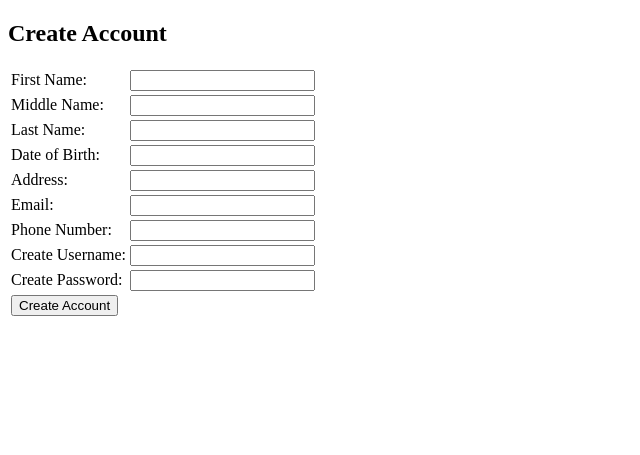
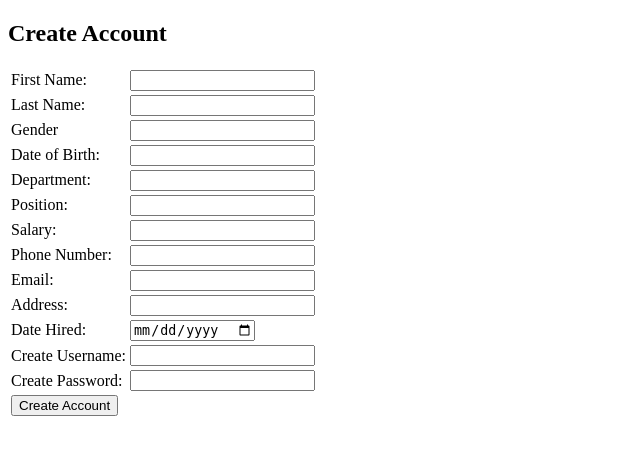
Before and after one commit to BenedictMachica/HR-Employee-Record, a PHP site: page /create.php in a window 1280 px wide. Shown: the top 455 px of the page, without its empty margins (0-640 px from the left). Run offline with PHP 8.4, Linux system fonts and the light colour scheme.

Commit message:
Update create.php

```diff
--- a/loginlogout w features/create.php
+++ b/loginlogout w features/create.php
@@ -4,12 +4,16 @@ include("session.php");
 if(isset($_POST["create"]))
 {
     $_SESSION["fname"] = $_POST["fname"];
-    $_SESSION["mname"] = $_POST["mname"];
     $_SESSION["lname"] = $_POST["lname"];
+    $_SESSION["gender"] = $_POST["gender"];
     $_SESSION["dob"] = $_POST["dob"];
+    $_SESSION["department"] = $_POST["department"];
+    $_SESSION["position"] = $_POST["position"];
+    $_SESSION["salary"] = $_POST["salary"];
+    $_SESSION["phonenum"] = $_POST["phonenum"];
+    $_SESSION["email"] = $_POST["email"];
     $_SESSION["address"] = $_POST["address"];
-    $_SESSION["email"] = $_POST["email"];
-    $_SESSION["phonenum"] = $_POST["phonenum"];
+    $_SESSION["date_hired"] = $_POST["date_hired"];
     $_SESSION["username"] = $_POST["username"];
     $_SESSION["password"] = $_POST["password"];
 
@@ -29,28 +33,44 @@ if(isset($_POST["create"]))
                 <td><input type="text" name="fname"></td>
             </tr>
             <tr>
-                <td>Middle Name:</td>
-                <td><input type="text" name="mname"></td>
+                <td>Last Name:</td>
+                <td><input type="text" name="lname"></td>
             </tr>
             <tr>
-                <td>Last Name:</td>
-                <td><input type="text" name="lname"></td>
+                <td>Gender</td>
+                <td><input type="text" name="gender"></td>
             </tr>
             <tr>
                 <td>Date of Birth:</td>
                 <td><input type="text" name="dob"></td>
             </tr>
             <tr>
-                <td>Address:</td>
-                <td><input type="text" name="address"></td>
+                <td>Department:</td>
+                <td><input type="text" name="department"></td>
+            </tr>
+            <tr>
+                <td>Position:</td>
+                <td><input type="text" name="position"></td>
+            </tr>
+            <tr>
+                <td>Salary:</td>
+                <td><input type="text" name="salary"></td>
+            </tr>
+            <tr>
+                <td>Phone Number:</td>
+                <td><input type="text" name="phonenum"></td>
             </tr>
             <tr>
                 <td>Email:</td>
                 <td><input type="email" name="email"></td>
             </tr>
             <tr>
-                <td>Phone Number:</td>
-                <td><input type="text" name="phonenum"></td>
+                <td>Address:</td>
+                <td><input type="address" name="address"></td>
+            </tr>
+            <tr>
+                <td>Date Hired:</td>
+                <td><input type="date" name="date_hired"></td>
             </tr>
             <tr>
                 <td>Create Username:</td>
```
